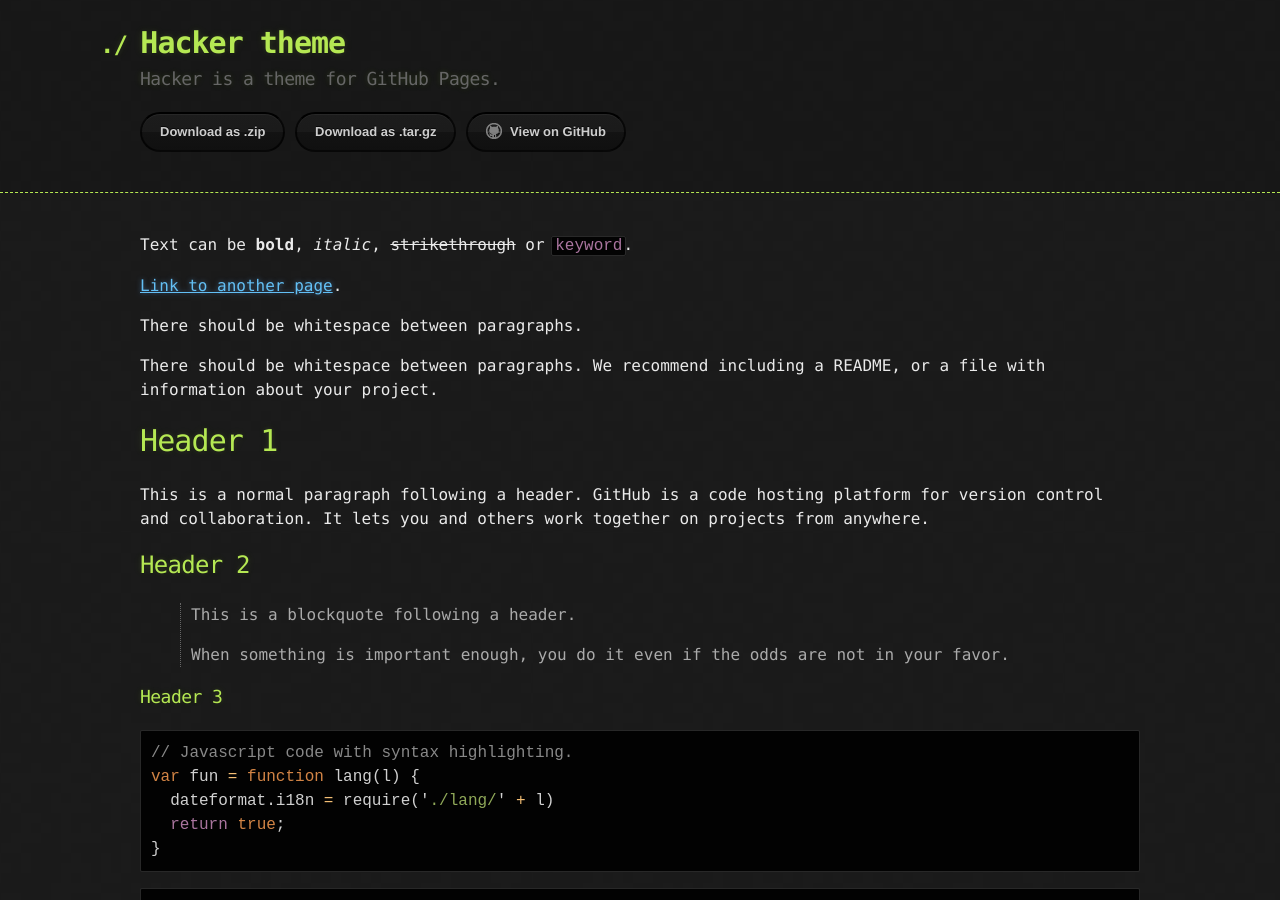
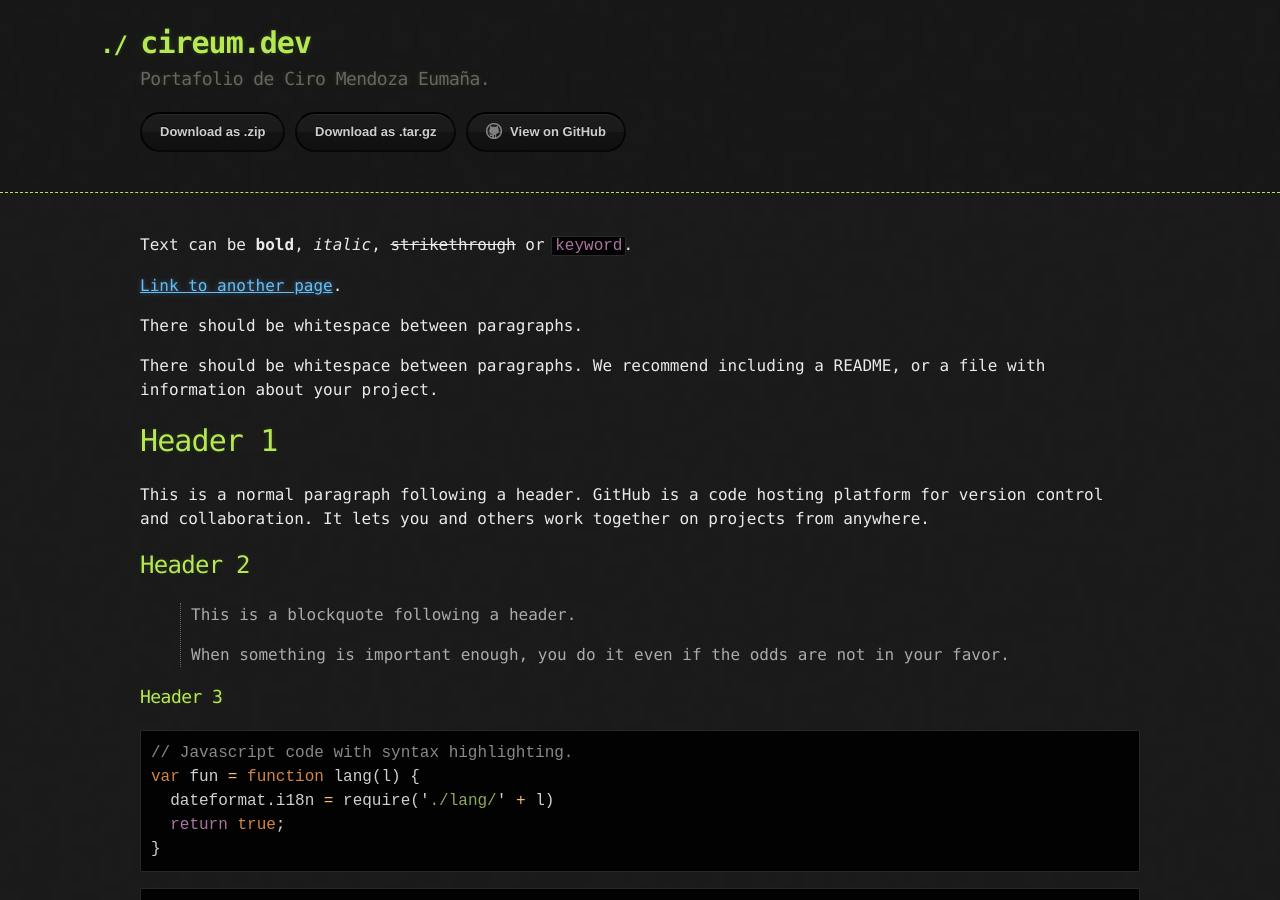
Before and after one commit to spkurosh/spkurosh.github.io, a Jekyll site: the page built from index.md, in a window 1280 px wide and 900 px high. Built offline with Jekyll 4.4.1, drawn with Linux system fonts in a browser that asks for light colours.

Commit message:
Se cambia titulo de pagina

```diff
--- a/_config.yml
+++ b/_config.yml
@@ -1,5 +1,5 @@
-title: Hacker theme
-description: Hacker is a theme for GitHub Pages.
+title: cireum.dev
+description: Portafolio de Ciro Mendoza Eumaña.
 show_downloads: true
 google_analytics:
 theme: jekyll-theme-hacker
--- a/_layouts/default.html
+++ b/_layouts/default.html
@@ -1,5 +1,5 @@
 <!DOCTYPE html>
-<html lang="{{ site.lang | default: "en-US" }}">
+<html lang="{{ site.lang | default: "es-MX" }}">
   <head>
     <meta charset='utf-8'>
     <meta http-equiv="X-UA-Compatible" content="IE=edge">
```
